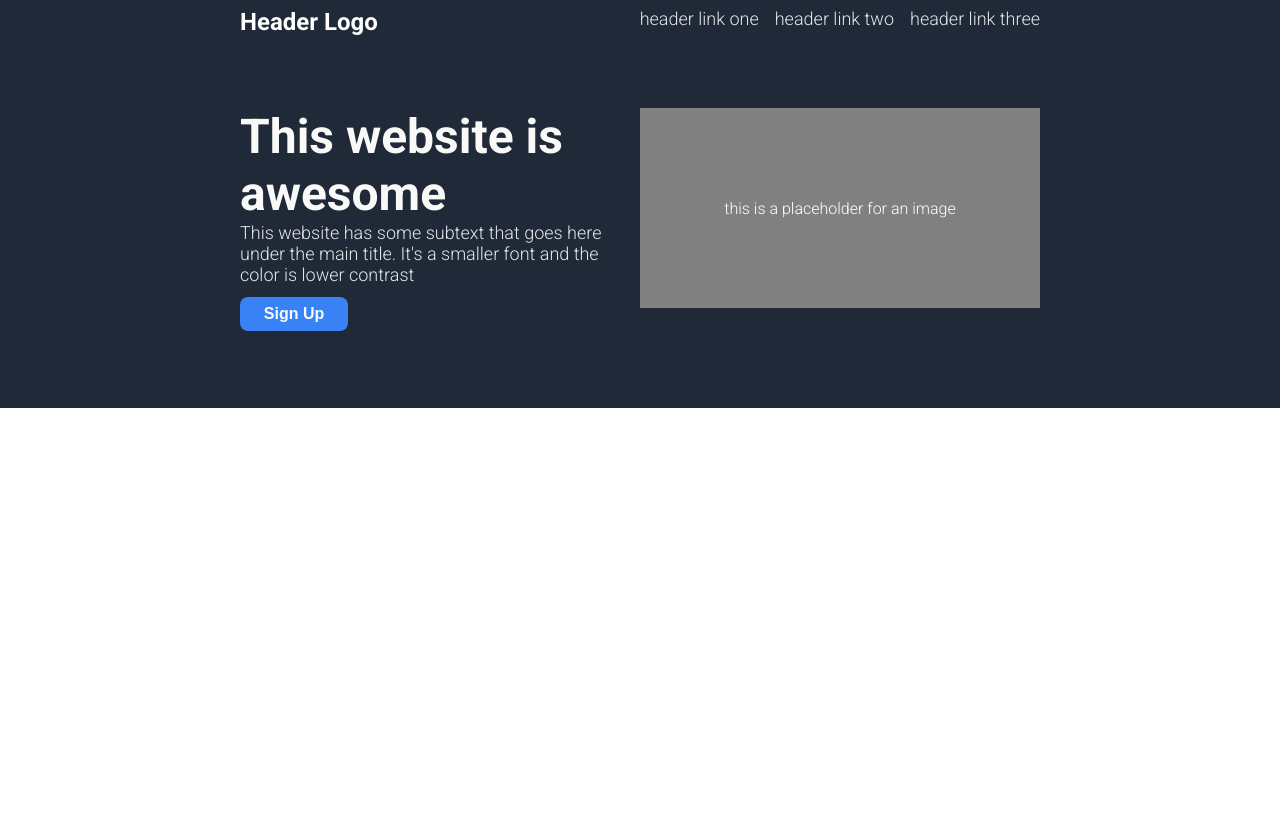
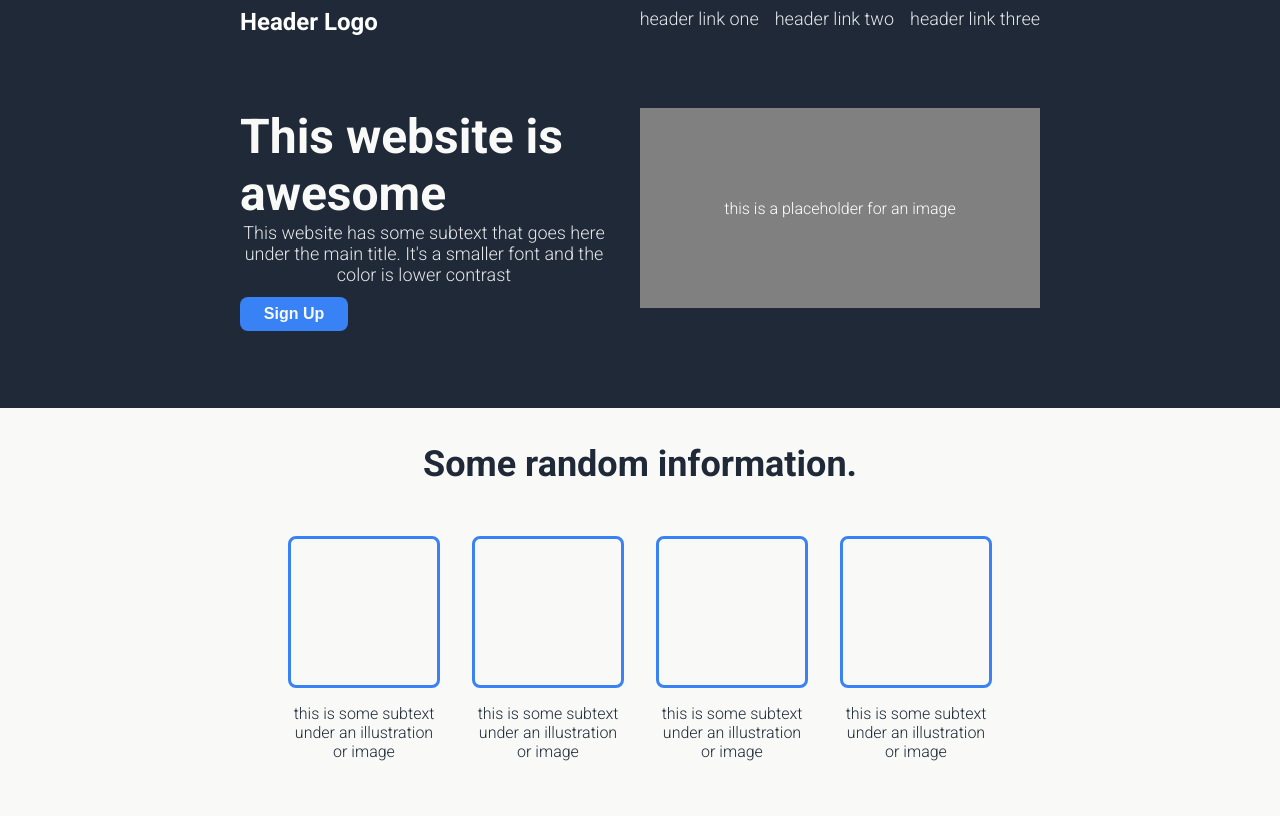
Before and after one commit to HeidiBrooke/TOP-Landing-Page, a plain HTML site: page index.html in a window 1280 px wide. Drawn offline with Linux system fonts and the light colour scheme.

Commit message:
Style 2nd 5th of page

```diff
--- a/index.html
+++ b/index.html
@@ -23,16 +23,37 @@
             <div class="hero">
                 <div class="left-text">
                     <div class="title">This website is awesome</div>
-                    <p>This website has some subtext that goes here under the main title. It's a smaller font and the color is lower contrast</p>
+                    <p class="subtext">This website has some subtext that goes here under the main title. It's a smaller font and the color is lower contrast</p>
                     <button class="sign-up-top">Sign Up</button>
                 </div>
                 <div class="img-placeholder">this is a placeholder for an image</div>
             </div>
         </div>
     </div>
+
     <!-- Second fifth of page - White -->
-    <div class="big-flex middle-top">
-
+    <div class="big-flex-middle">
+        <div class="contain-width middle">
+            <div class="title-middle">Some random information.</div>
+            <div class="middle-gallery">
+                <div class="box-gal-unit">
+                    <div class="box-placeholder"></div>
+                    <p>this is some subtext under an illustration or image</p>
+                </div>
+                <div  class="box-gal-unit">
+                    <div class="box-placeholder"></div>
+                    <p>this is some subtext under an illustration or image</p>
+                </div>
+                <div  class="box-gal-unit">
+                    <div class="box-placeholder"></div>
+                    <p>this is some subtext under an illustration or image</p>
+                </div>
+                <div  class="box-gal-unit">
+                    <div class="box-placeholder"></div>
+                    <p>this is some subtext under an illustration or image</p>
+                </div>
+            </div>
+        </div>
     </div>
 
     <!-- Third/middle fifth of page - Grey -->
--- a/style.css
+++ b/style.css
@@ -16,6 +16,11 @@ body {
 
 .big-flex-top {
     background-color: #1f2937;
+
+}
+
+.big-flex-top, .big-flex-middle {
+
     display: flex;
     flex-direction: column;
     align-items: center;
@@ -33,7 +38,6 @@ body {
     width: 800px;
     gap: 72px;
     padding-top: 8px;
-
 }
 
 .header {
@@ -106,8 +110,51 @@ a {
     color: #E5E7EB;
 }
 
-p {
+p.subtext {
     font-size: 18px;
     color: #E5E7EB;
     margin-bottom: 12px;
 }
+
+.big-flex-middle {
+    background-color: #F9FAF8;
+}
+
+.contain-width.middle {
+    gap: 24px;
+}
+
+.title-middle {
+    display: flex;
+    justify-content: center;
+    align-items: center;
+    height: 96px;
+    font-size: 36px;
+    font-weight: bolder;
+    color: #1F2937;
+}
+
+.box-placeholder {
+    border: solid 3px #3882F6;
+    border-radius: 8px;
+    width: 146px;
+    height: 146px;
+}
+
+.middle-gallery {
+    display: flex;
+    gap: 36px;
+    justify-content: center;
+}
+
+.box-gal-unit {
+    display: flex;
+    flex-direction: column;
+    align-items: center;
+    gap: 16px;
+    width: 148px;
+}
+p {
+    text-align: center;
+    color: #1f2937;
+}
```
